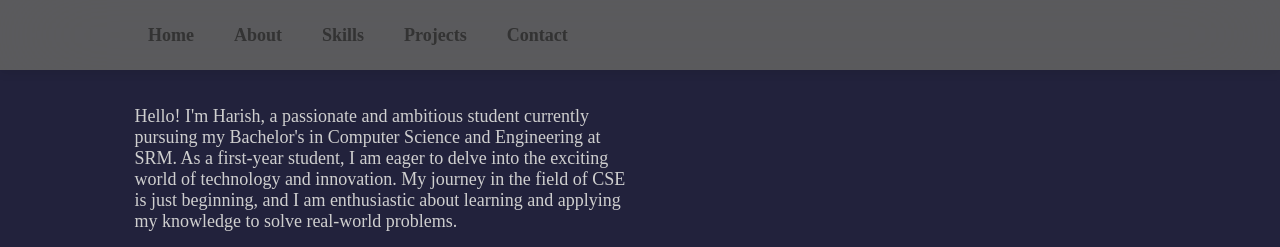
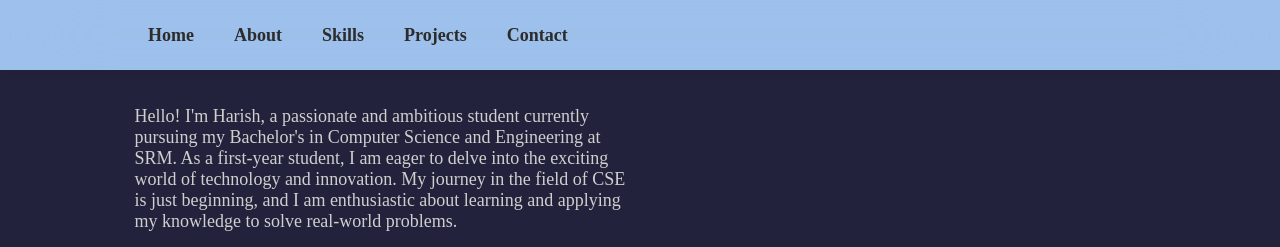
Before and after one commit to ZeonAnimations/website-v1, a plain HTML site: page about.html in a window 1280 px wide. Shown: the top 247 px of the page. Drawn offline with Linux system fonts and the light colour scheme; no server answers; some icons are missing; a web font is replaced by a local one.

Commit message:
git commit

```diff
--- a/styles.css
+++ b/styles.css
@@ -22,7 +22,7 @@
     top: 0;
     left: 0;
     width: 100%;
-    background-color: rgba(97, 97, 97, 0.9); /* White translucent background */
+    background-color: rgba(171, 210, 255, 0.9); /* White translucent background */
     box-shadow: 0px 2px 10px rgba(0, 0, 0, 0.1);
     z-index: 1000;
     backdrop-filter: blur(50px);
@@ -43,7 +43,7 @@
 
 .menu-bar a {
     text-decoration: none;
-    color: #333;
+    color: #2c2c2c;
     font-weight: bold;
     font-size: 18px;
     transition: color 0.3s ease-in-out;
@@ -213,7 +213,7 @@
 }
 
 .menu-bar .menu-toggle span {
-    background-color: #333;
+    background-color: #525252;
     height: 5px;
     width: 30px;
     margin: 6px 0;
```
